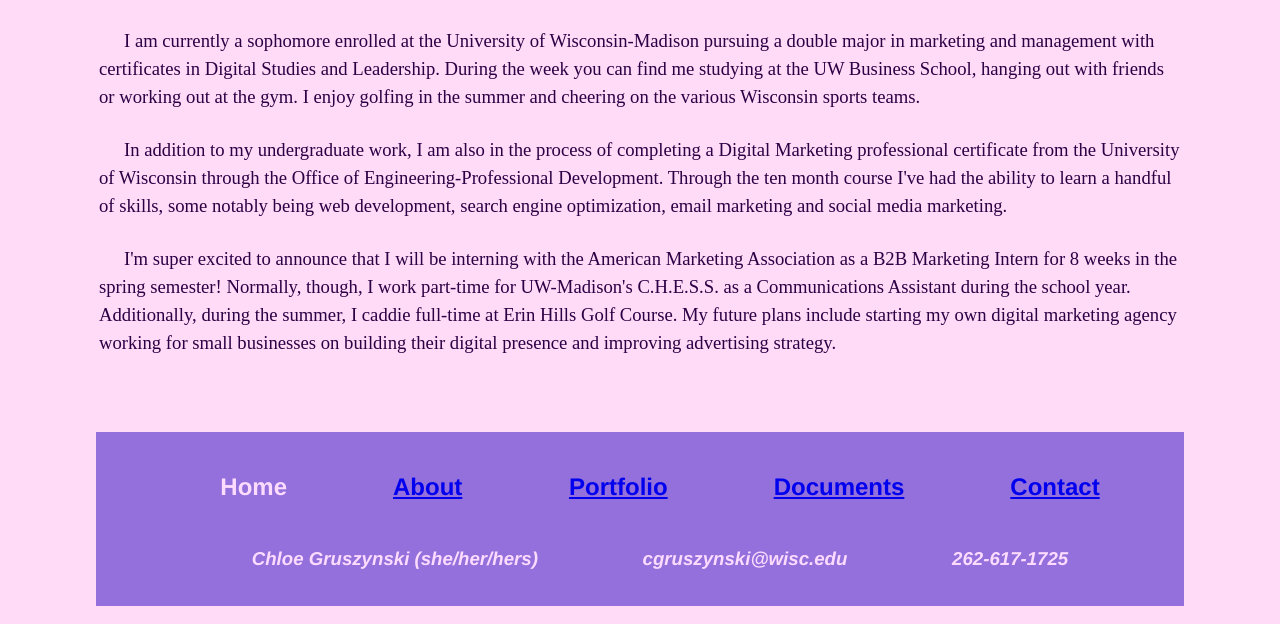
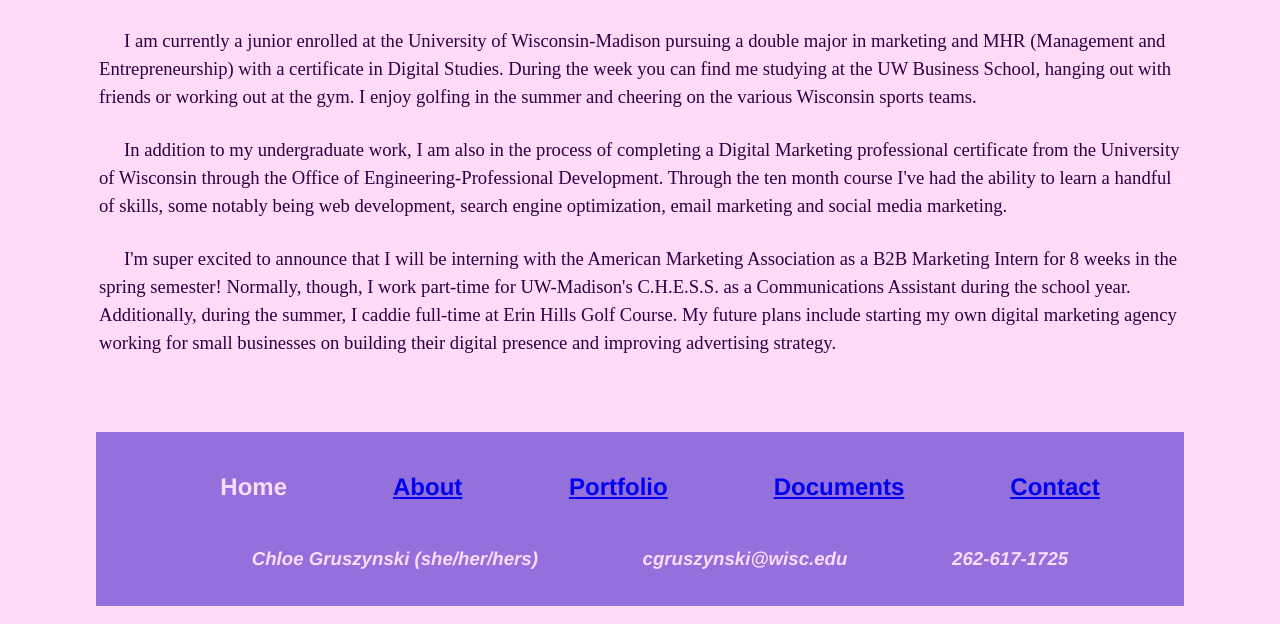
Before and after one commit to lis351-gruszynski/lis351-gruszynski.github.io, a plain HTML site: page index.html in a window 1280 px wide. Shown: the part 290-914 px from the top of the page. Drawn offline with Linux system fonts and the light colour scheme; files that its build step writes are made by us from their sources.

Commit message:
Update index.html

```diff
--- a/index.html
+++ b/index.html
@@ -37,7 +37,7 @@
 
 	<h2>Welcome, I'm Chloe!</h2>
 
-	<p>I am currently a sophomore enrolled at the University of Wisconsin-Madison pursuing a double major in marketing and management with certificates in Digital Studies and Leadership. During the week you can find me studying at the UW Business School, hanging out with friends or working out at the gym. I enjoy golfing in the summer and cheering on the various Wisconsin sports teams. </p>
+	<p>I am currently a junior enrolled at the University of Wisconsin-Madison pursuing a double major in marketing and MHR (Management and Entrepreneurship) with a certificate in Digital Studies. During the week you can find me studying at the UW Business School, hanging out with friends or working out at the gym. I enjoy golfing in the summer and cheering on the various Wisconsin sports teams. </p>
 
 	<p>In addition to my undergraduate work, I am also in the process of completing a Digital Marketing professional certificate from the University of Wisconsin through the Office of Engineering-Professional Development. Through the ten month course I've had the ability to learn a handful of skills, some notably being web development, search engine optimization, email marketing and social media marketing. </p>
 	<p>I'm super excited to announce that I will be interning with the American Marketing Association as a B2B Marketing Intern for 8 weeks in the spring semester! Normally, though, I work part-time for UW-Madison's C.H.E.S.S. as a Communications Assistant during the school year. Additionally, during the summer, I caddie full-time at Erin Hills Golf Course. My future plans include starting my own digital marketing agency working for small businesses on building their digital presence and improving advertising strategy.</p>
```
